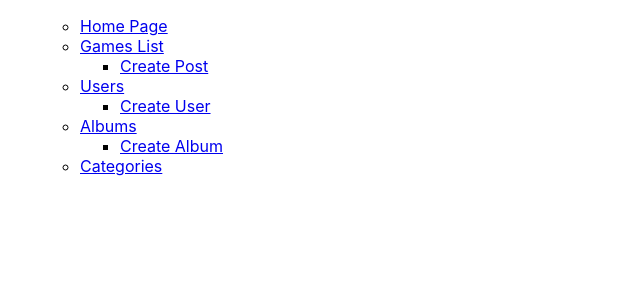
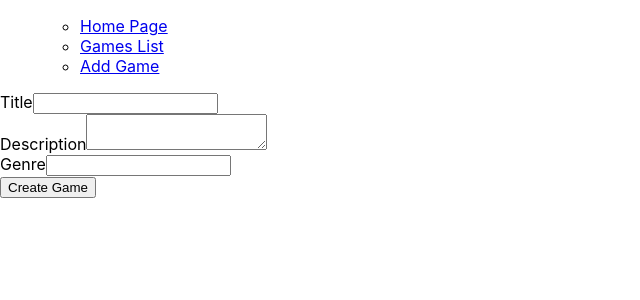
Before and after one commit to Erkotas/baigiamasis, a React (Create React App) app: page /add-game in a window 1280 px wide. Shown: the top 300 px of the page, without its empty margins (0-640 px from the left). Built offline with nearby package versions, Linux system fonts and the light colour scheme; data requests are answered from the project's data file.

Commit message:
CreateGame

```diff
--- a/db.json
+++ b/db.json
@@ -47,6 +47,12 @@
       "title": "World of Warships",
       "description": "A 3D free to play naval action-themed MMO from the creators of World of Tanks!",
       "genre": "Shooter"
+    },
+    {
+      "id": "63e2",
+      "title": "sdasdas",
+      "description": "dasdasd",
+      "genre": "asdasd"
     }
   ],
   "photos": [
--- a/src/App.js
+++ b/src/App.js
@@ -5,6 +5,7 @@ import HeaderPage from './pages/HeaderPage/HeaderPage';
 import HomePage from './pages/HomePage/HomePage';
 import GamesPage from './pages/GamesPage/GamesPage';
 import GamePage from './pages/GamePage/GamePage';
+import CreateGamePage from './pages/CreateGamePage/CreateGamePage';
 
 function App() {
   return (
@@ -15,11 +16,11 @@ function App() {
         <Route path='/home' element={<HomePage />} />
         <Route path='/games' element={<GamesPage />} />
         <Route path='/games/:id' element={<GamePage />} />
+        <Route path='/add-game' element={<CreateGamePage />} />
         {/* <Route path='/posts' element={<PostsPage />} />
         <Route path='/albums' element={<AlbumsPage />} />
         <Route path='/categories' element={<CategoriesPage />} />
 
-        <Route path='/api-project/posts/:id' element={<PostPage/>} />
         <Route path='/api-project/users/:id' element={<UserPage />} />
         <Route path='/albums/:id' element={<AlbumPage />} />
 
--- /dev/null
+++ b/src/components/GameForm/GameForm.js
@@ -0,0 +1,66 @@
+import { useEffect, useState } from "react"
+import { API_URL } from "../../config"
+
+    const GameForm = ({ onGameSubmit, editGameData }) => {
+        const [title, setTitle] = useState('')
+        const [description, setDescription] = useState('')
+        const [genre, setGenre] = useState('')
+
+        const [games, setGames] = useState([])
+
+        useEffect(() => {
+          const getUsers = async () => {
+            const res = await fetch(API_URL + '/games')
+            const usersData = await res.json()
+
+            setGames(usersData)
+
+            if (editGameData) {
+              setTitle(editGameData.title)
+              setDescription(editGameData.description)
+              setGenre(editGameData.userId)
+            }
+          }
+
+          getUsers()
+        }, [editGameData])
+
+        const titleHandler = event => setTitle(event.target.value)
+        const descriptionHandler = event => setDescription(event.target.value)
+        const genreHandler = event => setGenre(event.target.value)
+
+        const submitHandler = async (event) => {
+          event.preventDefault()
+
+          const games = {
+            title,
+            description,
+            genre,
+          }
+
+          onGameSubmit(games)
+        }
+
+        return (
+          <form onSubmit={submitHandler}>
+            <div className="form-control">
+                <label htmlFor="title">Title</label>
+                <input type="text" name="title" id="title" value={title} onChange={titleHandler} />
+            </div>
+
+            <div className="form-control">
+                <label htmlFor="description">Description</label>
+                <textarea name="description" id="description" value={description} onChange={descriptionHandler}></textarea>
+            </div>
+
+            <div className="form-control">
+                <label htmlFor="genre">Genre</label>
+                <input type="text" name="genre" id="genre" value={genre} onChange={genreHandler} />
+            </div>
+
+            <button type="submit" disabled={genre === 'empty' ? true : false}>Create Game</button>
+          </form>
+        )
+      }
+
+export default GameForm
--- a/src/components/GamesList/GamesList.js
+++ b/src/components/GamesList/GamesList.js
@@ -3,7 +3,7 @@ import { Link } from "react-router-dom"
 const GamesList = ({ data }) => {
     const gameElements = data.map(game => (
       <li key={game.id}>
-        <Link to={`/games/${game.id}`}>{game.id}. {game.title} </Link>
+        <Link to={`/games/${game.id}`}> {game.title} </Link>
       </li>
     ))
 
--- /dev/null
+++ b/src/pages/CreateGamePage/CreateGamePage.js
@@ -0,0 +1,30 @@
+import React from 'react'
+import { useNavigate } from 'react-router-dom'
+import { API_URL } from '../../config'
+import GameForm from '../../components/GameForm/GameForm'
+
+const CreateGamePage = () => {
+    const navigate = useNavigate()
+
+    const newGameHandler = async (newPost) => {
+        const res = await fetch(API_URL + '/games', {
+        method: 'POST',
+        body: JSON.stringify(newPost),
+        headers: {
+            'Content-type': 'application/json; charset=UTF-8',
+        },
+        })
+
+        const createdGame = await res.json()
+
+        navigate('/games/' + createdGame.id)
+    }
+
+    return (
+        <div>
+        <GameForm onGameSubmit={newGameHandler} />
+        </div>
+    )
+}
+
+export default CreateGamePage
--- a/src/pages/GamePage/GamePage.js
+++ b/src/pages/GamePage/GamePage.js
@@ -50,7 +50,7 @@ const GamePage = () => {
             <Link to={`/api-project/edit-game/${id}`}>Edit Game</Link>
         </div>
 
-        <h2>{id}. {title}</h2>
+        <h2> {title}</h2>
         <p className="description">Description: {description} </p>
         <p className="genre">Genre: {genre}</p>
 
--- a/src/pages/HeaderPage/HeaderPage.js
+++ b/src/pages/HeaderPage/HeaderPage.js
@@ -10,14 +10,13 @@ const PageHeader = () => {
                         <NavLink to="/home">Home Page</NavLink>
                     </li>
                     <li>
-                    <NavLink to="/games">Games List</NavLink>
+                        <NavLink to="/games">Games List</NavLink>
+                    </li>
+                    <li>
+                        <NavLink to="/add-game">Add Game</NavLink>
+                    </li>
 
-                    <ul>
-                        <li>
-                            <NavLink to="/create-post">Create Post</NavLink>
-                        </li>
-                    </ul>
-                </li>
+{/*
                 <li>
                     <NavLink to="/users">Users</NavLink>
                 </li>
@@ -37,7 +36,7 @@ const PageHeader = () => {
 
                 <li>
                     <NavLink to="/categories">Categories</NavLink>
-                </li>
+                </li> */}
 
                 </ul>
             </ul>
```
